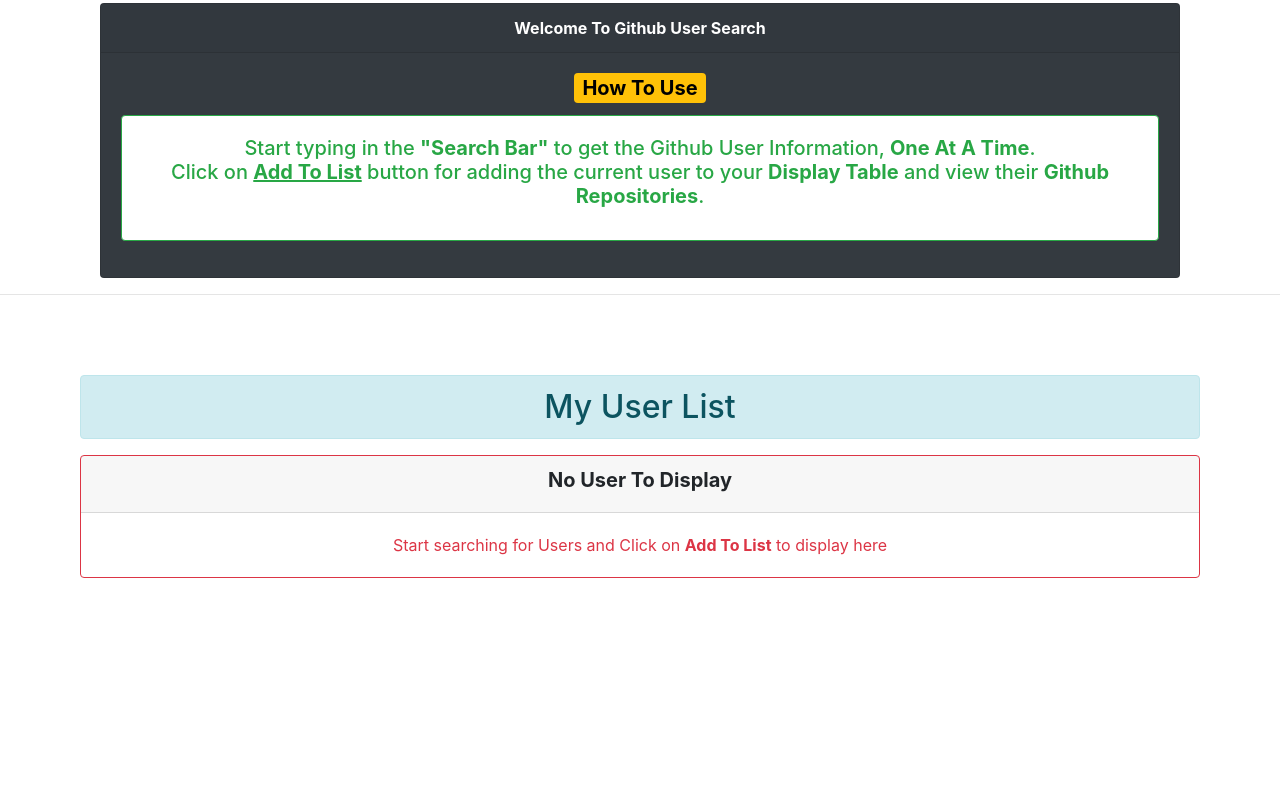
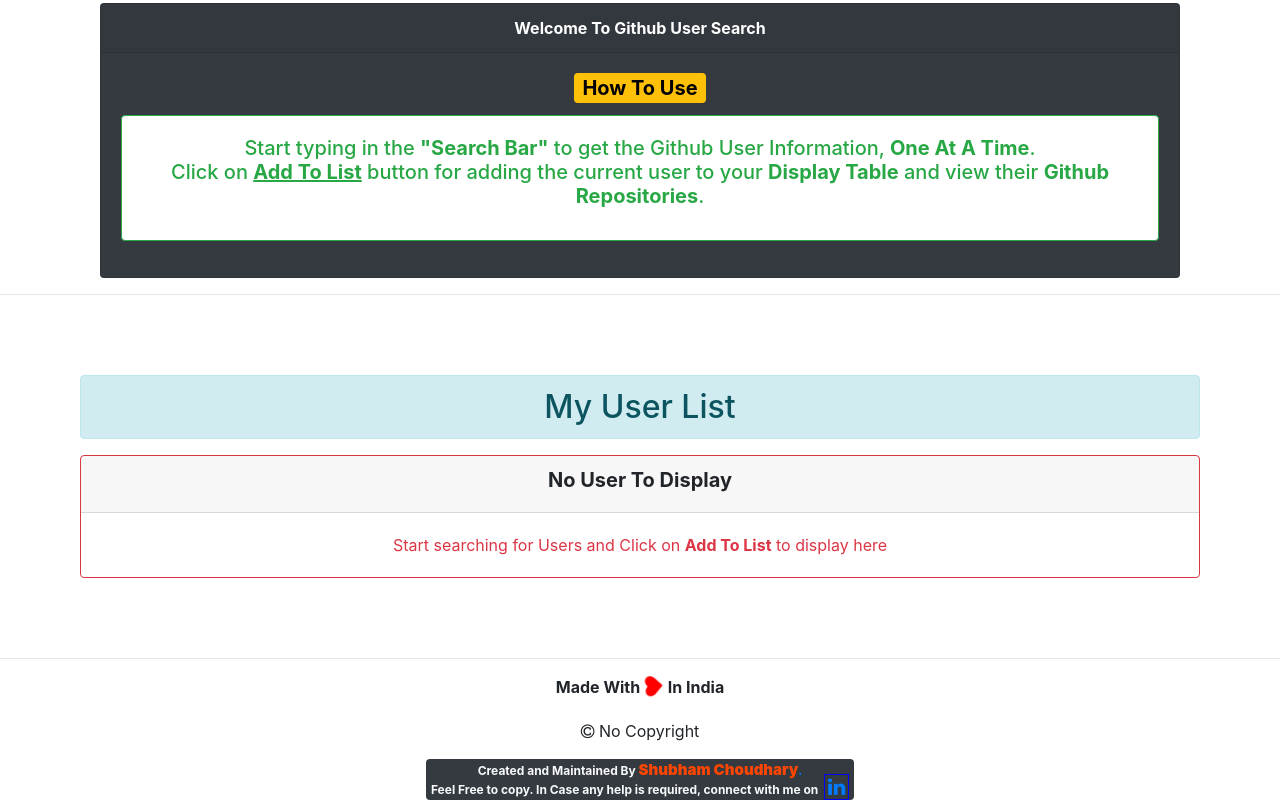
Before and after one commit to 1Canis-Lupus1/github-user-crawler, a React (Create React App) app: page / in a window 1280 px wide. Shown: the part 155-955 px from the top of the page. Before the commit the page ends 813 px from the top, so only its background shows below. Built offline with nearby package versions, Linux system fonts and the light colour scheme.

Commit message:
Copyright Added

```diff
--- a/package.json
+++ b/package.json
@@ -7,6 +7,7 @@
     "@testing-library/react": "^11.2.2",
     "@testing-library/user-event": "^12.6.0",
     "bootstrap": "^4.5.3",
+    "font-awesome": "^4.7.0",
     "moment": "^2.29.1",
     "react": "^17.0.1",
     "react-dom": "^17.0.1",
--- a/src/App.js
+++ b/src/App.js
@@ -1,9 +1,10 @@
-import logo from './logo.svg';
 import './App.css';
 import "bootstrap/dist/css/bootstrap.css";
+import 'font-awesome/css/font-awesome.min.css';
  import 'react-toastify/dist/ReactToastify.css';
 import SearchBar from './components/SearchBar';
 import DisplayTable from './components/DisplayTable';
+import Copyright from './components/Copyright';
 
 function App() {
   return (
@@ -14,6 +15,8 @@
       <SearchBar />
       <hr/>
       <DisplayTable/>
+      <hr />
+      <Copyright />
     </div>
   );
 }
--- /dev/null
+++ b/src/components/Copyright.jsx
@@ -0,0 +1,46 @@
+import React, { Component } from "react";
+
+export class Copyright extends Component {
+  render() {
+    return (
+      <div>
+        <b>
+          Made With{" "}
+          <i className="fa fa-spin">
+            <i
+              className="fa fa-heart"
+              style={{ color: "red", fontSize: "20px" }}
+            ></i>
+          </i>{" "}
+          In India
+        </b>
+        <br />
+        <p style={{ marginTop: "20px" }}>
+          <b>
+            <i className="fa fa-copyright"></i>
+          </b>{" "}
+          No Copyright
+        </p>
+        <small className="badge bg-dark text-light">
+          Created and Maintained By{" "}
+          <a href="https://github.com/1Canis-Lupus1" target="_blank"><b style={{ fontSize: "15px",color:"orangered" }}>Shubham Choudhary</b>.</a><br />
+          Feel Free to copy. In Case any help is required, connect with me on
+          &nbsp;
+          <a
+            href="https://www.linkedin.com/in/shubham-choudhary-8457a9141/"
+            target="_blank"
+            style={{
+              fontSize: "20px",
+              border: "1px solid blue",
+              padding: "0px 3px",
+            }}
+          >
+            <i className="fa fa-linkedin"></i>
+          </a>
+        </small>
+      </div>
+    );
+  }
+}
+
+export default Copyright;
```
Also changed, not shown: 2 other files (tests, documents, lock files or other folders).
